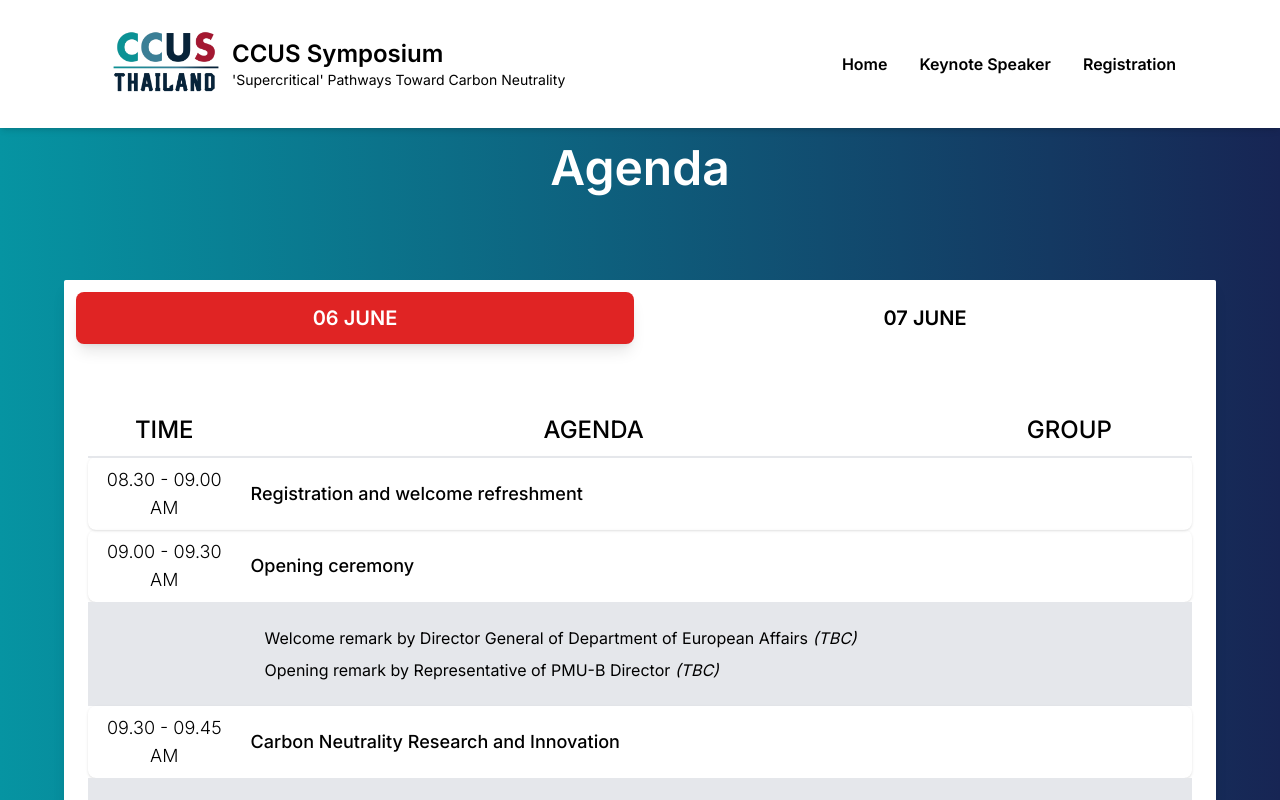
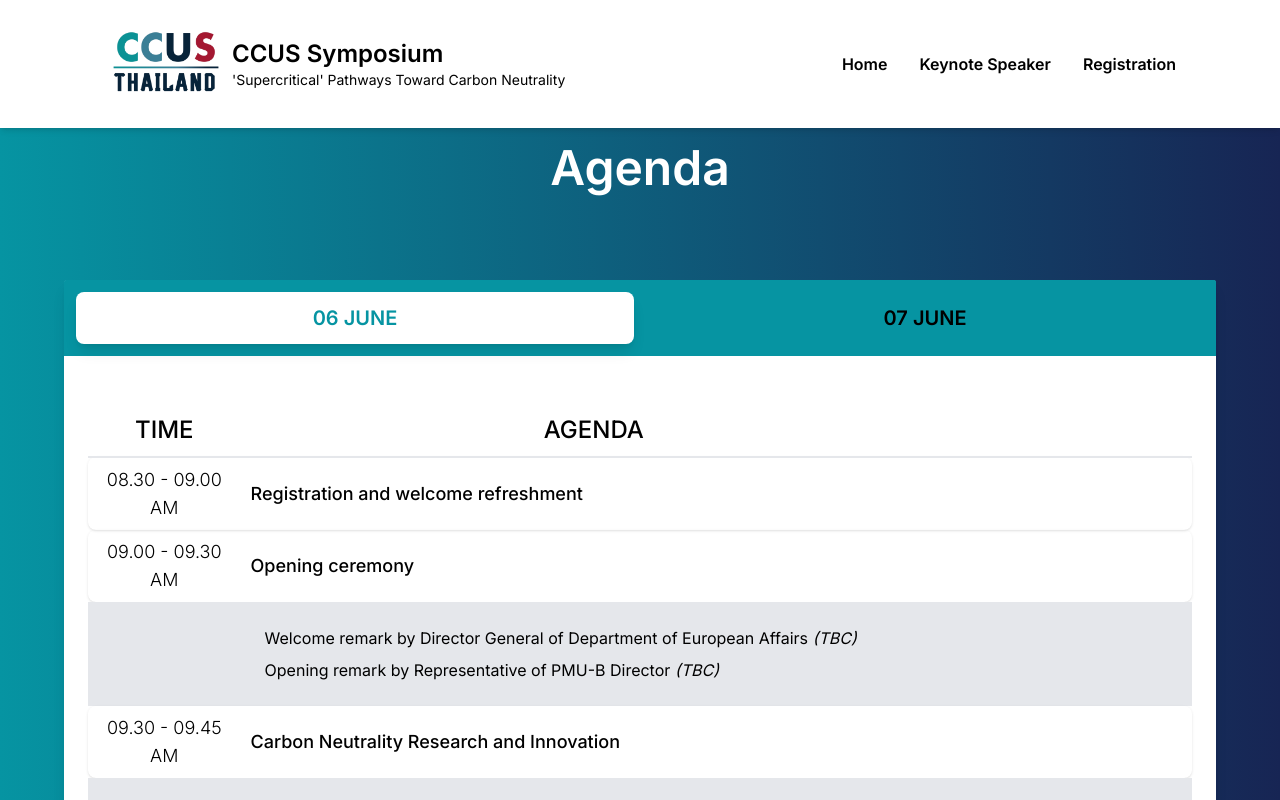
Before and after one commit to thunyoubun/ccs-registration, a Next.js app: page /programme in a window 1280 px wide. Shown: the top 800 px of the page. Built offline with nearby package versions, Linux system fonts and the light colour scheme.

Commit message:
change color

```diff
--- a/src/app/Components/TableProgramme.tsx
+++ b/src/app/Components/TableProgramme.tsx
@@ -117,11 +117,11 @@ function TableProgramme() {
 
   return (
     <div className="bg-white grid-cols-1 rounded shadow-lg md:m-16 m-4">
-      <div className="rounded-t-sm bg-white p-3 grid gap-3 grid-cols-6 ">
+      <div className="rounded-t-sm bg-teal-500 p-3 grid gap-3 grid-cols-6 ">
         <button
           className={`${
             !selectSecond
-              ? "bg-red-600 text-white rounded shadow-lg"
+              ? "bg-white text-teal-500 rounded shadow-lg"
               : "text-black"
           } p-3 rounded-lg flex justify-center text-center col-span-3`}
           disabled={!selectSecond}
@@ -153,7 +153,7 @@ function TableProgramme() {
             <tr className="border-b-2">
               <th className="text-center font-medium text-2xl">TIME</th>
               <th className="text-center font-medium text-2xl">AGENDA</th>
-              <th className="text-center font-medium text-2xl">GROUP</th>
+              <th className="text-center font-medium text-2xl"></th>
             </tr>
           </thead>
           <tbody>
```
